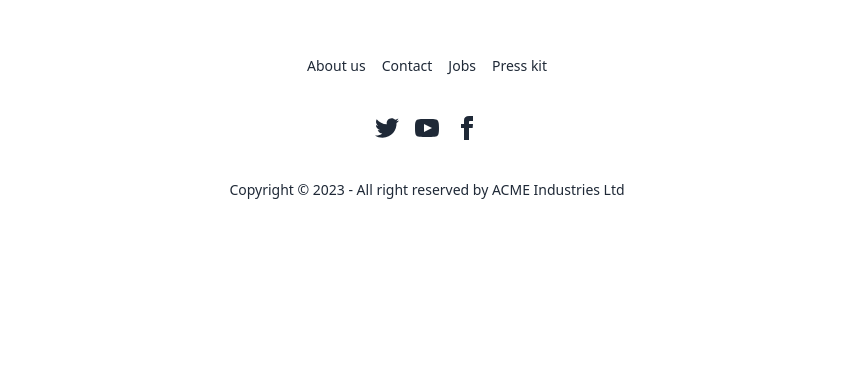
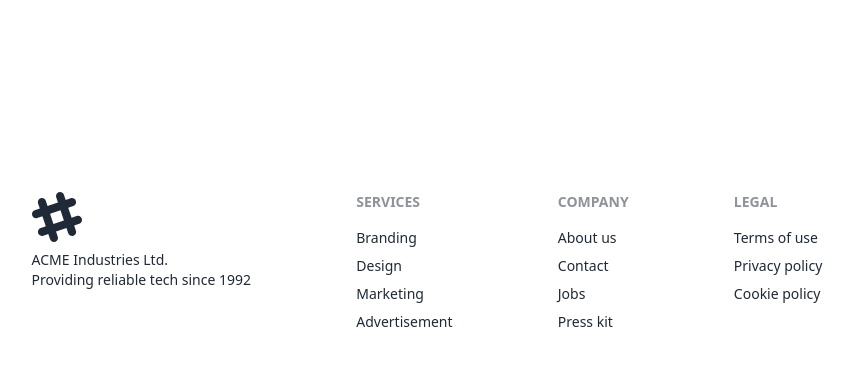
Before and after one commit to fachrurrizaa/web-course, a Next.js app: page / in a window 1280 px wide. Shown: the part 1544-1910 px from the top of the page, without its empty margins (213-1066 px from the left). Before the commit the page ends 1784 px from the top, so only its background shows below. Built offline with nearby package versions, Linux system fonts and the light colour scheme; no server answers.

Commit message:
Update Footer

```diff
--- a/src/components/Footer.js
+++ b/src/components/Footer.js
@@ -2,22 +2,30 @@
 
 function Footer() {
   return (
-    <footer class="footer footer-center p-10 bg-white text-base-content rounded">
-        <div class="grid grid-flow-col gap-4">
+    <footer class="footer bg-white p-20 text-base-content flex justify-around mt-24">
+        <div>
+            <svg width="50" height="50" viewBox="0 0 24 24" xmlns="http://www.w3.org/2000/svg" fill-rule="evenodd" clip-rule="evenodd" class="fill-current"><path d="M22.672 15.226l-2.432.811.841 2.515c.33 1.019-.209 2.127-1.23 2.456-1.15.325-2.148-.321-2.463-1.226l-.84-2.518-5.013 1.677.84 2.517c.391 1.203-.434 2.542-1.831 2.542-.88 0-1.601-.564-1.86-1.314l-.842-2.516-2.431.809c-1.135.328-2.145-.317-2.463-1.229-.329-1.018.211-2.127 1.231-2.456l2.432-.809-1.621-4.823-2.432.808c-1.355.384-2.558-.59-2.558-1.839 0-.817.509-1.582 1.327-1.846l2.433-.809-.842-2.515c-.33-1.02.211-2.129 1.232-2.458 1.02-.329 2.13.209 2.461 1.229l.842 2.515 5.011-1.677-.839-2.517c-.403-1.238.484-2.553 1.843-2.553.819 0 1.585.509 1.85 1.326l.841 2.517 2.431-.81c1.02-.33 2.131.211 2.461 1.229.332 1.018-.21 2.126-1.23 2.456l-2.433.809 1.622 4.823 2.433-.809c1.242-.401 2.557.484 2.557 1.838 0 .819-.51 1.583-1.328 1.847m-8.992-6.428l-5.01 1.675 1.619 4.828 5.011-1.674-1.62-4.829z"></path></svg>
+            <p>ACME Industries Ltd.<br/>Providing reliable tech since 1992</p>
+        </div>
+        <div>
+            <span class="footer-title">Services</span>
+            <a class="link link-hover">Branding</a>
+            <a class="link link-hover">Design</a>
+            <a class="link link-hover">Marketing</a>
+            <a class="link link-hover">Advertisement</a>
+        </div>
+        <div>
+            <span class="footer-title">Company</span>
             <a class="link link-hover">About us</a>
             <a class="link link-hover">Contact</a>
             <a class="link link-hover">Jobs</a>
             <a class="link link-hover">Press kit</a>
         </div>
         <div>
-            <div class="grid grid-flow-col gap-4">
-            <a><svg xmlns="http://www.w3.org/2000/svg" width="24" height="24" viewBox="0 0 24 24" class="fill-current"><path d="M24 4.557c-.883.392-1.832.656-2.828.775 1.017-.609 1.798-1.574 2.165-2.724-.951.564-2.005.974-3.127 1.195-.897-.957-2.178-1.555-3.594-1.555-3.179 0-5.515 2.966-4.797 6.045-4.091-.205-7.719-2.165-10.148-5.144-1.29 2.213-.669 5.108 1.523 6.574-.806-.026-1.566-.247-2.229-.616-.054 2.281 1.581 4.415 3.949 4.89-.693.188-1.452.232-2.224.084.626 1.956 2.444 3.379 4.6 3.419-2.07 1.623-4.678 2.348-7.29 2.04 2.179 1.397 4.768 2.212 7.548 2.212 9.142 0 14.307-7.721 13.995-14.646.962-.695 1.797-1.562 2.457-2.549z"></path></svg></a>
-            <a><svg xmlns="http://www.w3.org/2000/svg" width="24" height="24" viewBox="0 0 24 24" class="fill-current"><path d="M19.615 3.184c-3.604-.246-11.631-.245-15.23 0-3.897.266-4.356 2.62-4.385 8.816.029 6.185.484 8.549 4.385 8.816 3.6.245 11.626.246 15.23 0 3.897-.266 4.356-2.62 4.385-8.816-.029-6.185-.484-8.549-4.385-8.816zm-10.615 12.816v-8l8 3.993-8 4.007z"></path></svg></a>
-            <a><svg xmlns="http://www.w3.org/2000/svg" width="24" height="24" viewBox="0 0 24 24" class="fill-current"><path d="M9 8h-3v4h3v12h5v-12h3.642l.358-4h-4v-1.667c0-.955.192-1.333 1.115-1.333h2.885v-5h-3.808c-3.596 0-5.192 1.583-5.192 4.615v3.385z"></path></svg></a>
-            </div>
-        </div>
-        <div>
-            <p>Copyright © 2023 - All right reserved by ACME Industries Ltd</p>
+            <span class="footer-title">Legal</span>
+            <a class="link link-hover">Terms of use</a>
+            <a class="link link-hover">Privacy policy</a>
+            <a class="link link-hover">Cookie policy</a>
         </div>
     </footer>
   )
```
